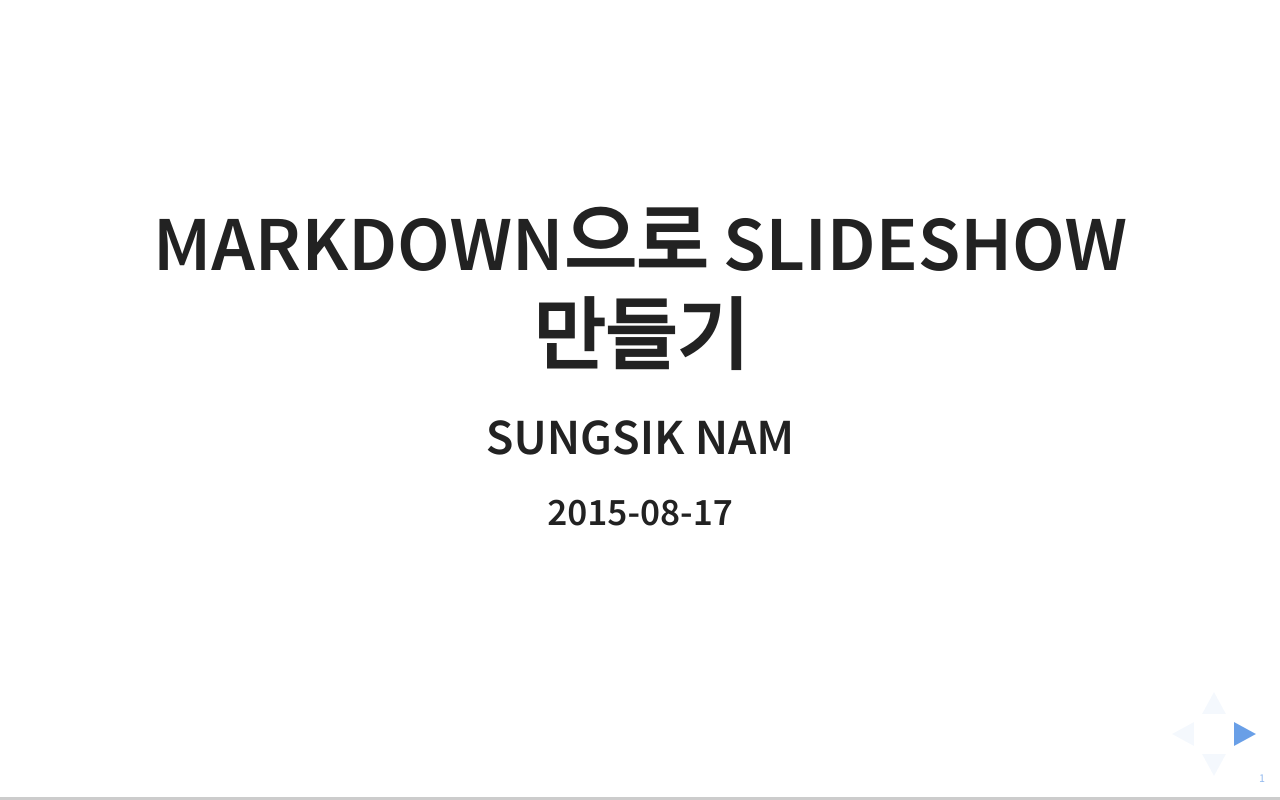
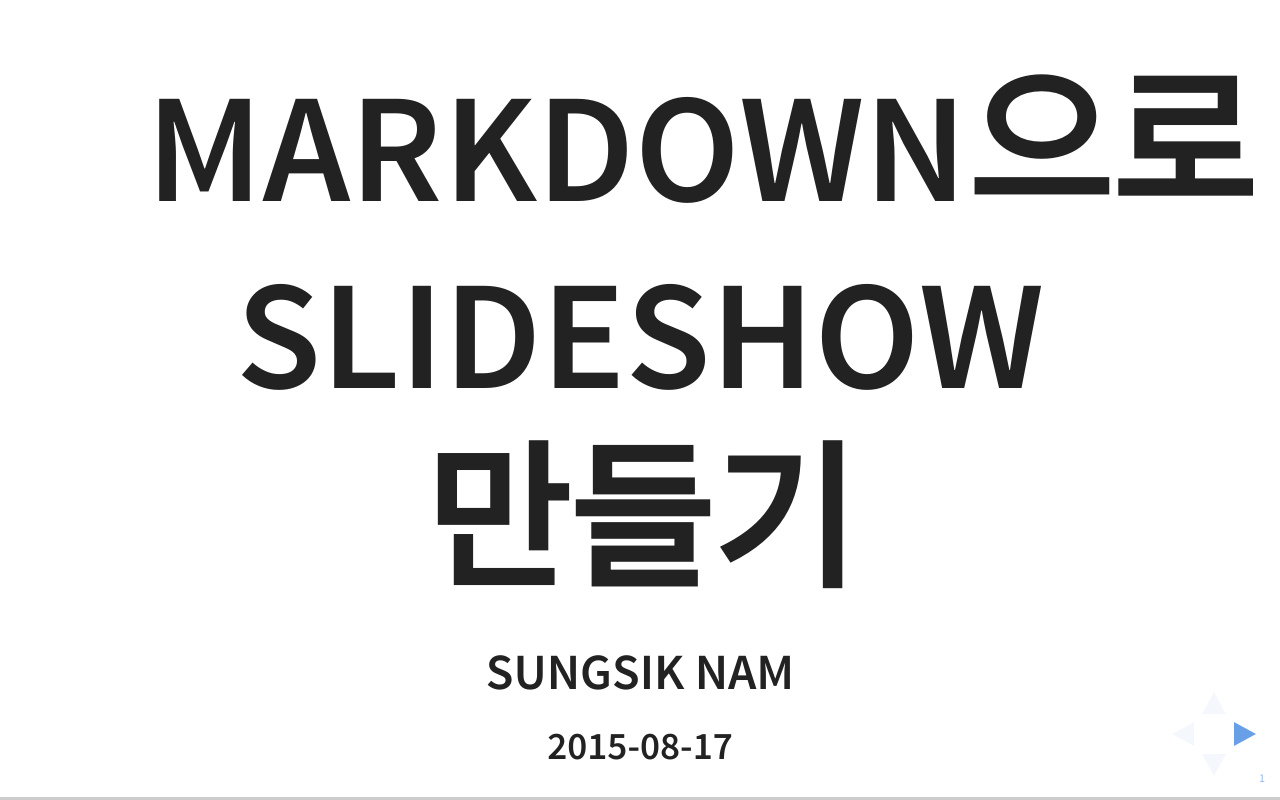
Before and after one commit to JmyL/westminster-confession-of-faith, a plain HTML site: page README.html in a window 1280 px wide. Drawn offline with nearby package versions, Linux system fonts and the light colour scheme; a web font is replaced by a local one.

Commit message:
custom.css update
Signed-off-by: sungsik nam <ssnam@melfas.com>

```diff
--- a/templates/custom.css
+++ b/templates/custom.css
@@ -18,6 +18,10 @@ strong {
 	font-size: .85em;
 }
 
+.reveal h1 span {
+	font-size: 2.0em;
+}
+
 /*.reveal ul{
 	margin-left: 0px;
 }*/
```
